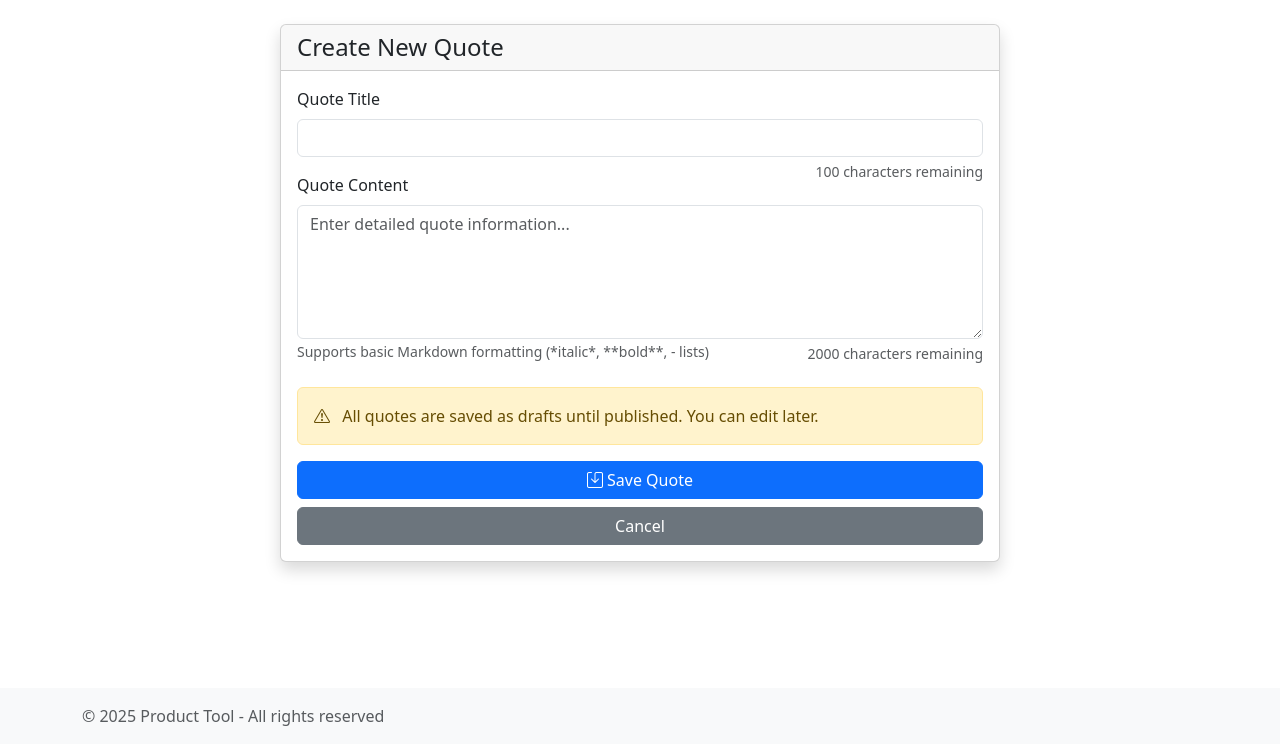
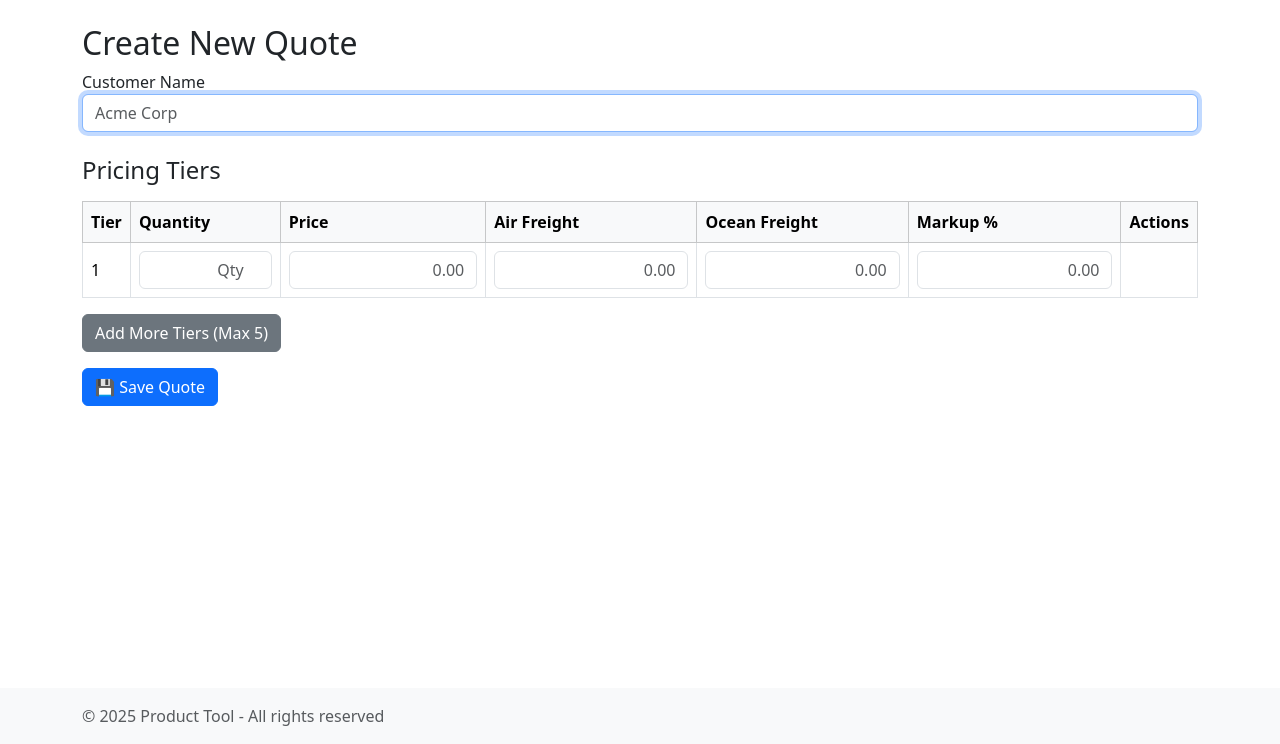
Before and after one commit to alexkharrod/product_tool, a Flask app: page /quotes/quotes/create in a window 1280 px wide. Shown: the part 56-800 px from the top of the page. Run offline with Flask 3, Linux system fonts and the light colour scheme; the visitor is signed in with stand-in values (Sample User, id 1); parts of the project's set-up code (start-up, migrations or seed data) failed here and were passed over.

Commit message:
implement quantity price tiers

```diff
--- a/application/forms.py
+++ b/application/forms.py
@@ -1,10 +1,14 @@
 from flask_wtf import FlaskForm
 from wtforms import (
-    StringField, TextAreaField, DecimalField,
+    StringField, TextAreaField, DecimalField, FloatField,
     SubmitField, PasswordField, BooleanField,
-    SelectField, IntegerField, DateField, SelectMultipleField
+    SelectField, IntegerField, DateField, SelectMultipleField,
+    FieldList, FormField
 )
-from wtforms.validators import DataRequired, Length, NumberRange, Email, EqualTo
+from wtforms.validators import (
+    DataRequired, InputRequired, Length,
+    NumberRange, Email, EqualTo
+)
 
 class LoginForm(FlaskForm):
     email = StringField('Email', validators=[DataRequired(), Email()])
@@ -32,13 +36,30 @@ class EditUserForm(FlaskForm):
     is_admin = BooleanField('Administrator')
     submit = SubmitField('Update User')
 
+class TierForm(FlaskForm):
+    quantity = IntegerField('Quantity', validators=[DataRequired(), NumberRange(min=1, max=99999999)])
+    air_freight = FloatField('Air Freight', validators=[NumberRange(max=99999.99)], render_kw={"step": "0.01"})
+    ocean_freight = FloatField('Ocean Freight', validators=[NumberRange(max=99999.99)], render_kw={"step": "0.01"})
+    markup = FloatField('Markup %', validators=[NumberRange(min=0, max=99.99)], render_kw={"step": "0.01"})
+    quote_price = FloatField('Price', validators=[
+        DataRequired(),
+        NumberRange(min=0.01, max=99999999.99)
+    ], render_kw={"step": "0.01"})
+
 class QuoteForm(FlaskForm):
-    title = StringField('Quote Title', validators=[
+    """Form for creating/editing quotes with dynamic pricing tiers"""
+    customer_name = StringField('Customer Name', validators=[
         DataRequired(),
-        Length(min=2, max=100)
-    ])
-    content = TextAreaField('Quote Content', validators=[
-        DataRequired(),
-        Length(min=10, max=2000)
-    ])
-    submit = SubmitField('Save Quote')
+        Length(min=2, max=100),
+        InputRequired(message="Customer name is required")
+    ], render_kw={"placeholder": "Acme Corp"})
+
+    tiers = FieldList(
+        FormField(TierForm),
+        min_entries=1,
+        max_entries=10,
+        label="Pricing Tiers"
+    )
+
+    add_tier = SubmitField('➕ Add Tier', render_kw={"class": "btn-secondary"})
+    submit = SubmitField('💾 Save Quote', render_kw={"class": "btn-primary"})
--- a/application/routes/quote.py
+++ b/application/routes/quote.py
@@ -1,7 +1,7 @@
 import logging
 from flask import Blueprint, render_template, redirect, url_for, flash
 from flask_login import login_required, current_user
-from application.models.quote import Quote
+from application.models.quote import Quote, QuoteTier
 from application.forms import QuoteForm
 from application import db
 
@@ -16,18 +16,51 @@ def quote_list():
 @bp.route('/quotes/create', methods=['GET', 'POST'])
 @login_required
 def create_quote():
-    """Handle quote creation with validation and error logging"""
+    """Handle quote creation with dynamic tiers"""
     form = QuoteForm()
+
+    # Handle "Add Tier" button click
+    if form.add_tier.data:
+        form.tiers.append_entry()
+        return render_template('quotes/create.html', form=form)
+
     if form.validate_on_submit():
         try:
+            # Create base quote
             quote = Quote(
-                title=form.title.data.strip(),
-                content=form.content.data.strip(),
-                user_id=current_user.id
+                customer_name=form.customer_name.data.strip(),
+                user_id=current_user.id,
+                status='Draft',
+                quote_number=Quote.generate_quote_number()
             )
             db.session.add(quote)
+            db.session.flush()  # Get quote ID
+
+            # Process tiers
+            for idx, tier_form in enumerate(form.tiers):
+                tier = QuoteTier(
+                    tier_number=idx+1,
+                    quantity=tier_form.quantity.data,
+                    quote_price=tier_form.quote_price.data,
+                    air_freight=tier_form.air_freight.data or 0.0,
+                    ocean_freight=tier_form.ocean_freight.data or 0.0,
+                    markup=tier_form.markup.data or 0.0,
+                    quote_id=quote.id
+                )
+                db.session.add(tier)
+
+            # Validate quantity progression
+            tiers = sorted(quote.tiers, key=lambda t: t.quantity)
+            prev_qty = 0
+            for i, tier in enumerate(tiers):
+                if i == 0 and tier.quantity < 1:
+                    raise ValueError("First tier quantity must be at least 1")
+                if i > 0 and tier.quantity <= prev_qty:
+                    raise ValueError(f"Tier {i+1} quantity must be greater than previous")
+                prev_qty = tier.quantity
+
             db.session.commit()
-            flash('Quote created successfully', 'success')
+            flash('Quote with tiers saved successfully', 'success')
             return redirect(url_for('quote.quote_list'))
         except ValueError as ve:
             db.session.rollback()
@@ -42,7 +75,7 @@ def create_quote():
 @bp.route('/quotes/<int:id>/edit', methods=['GET', 'POST'])
 @login_required
 def edit_quote(id):
-    """Handle quote updates with proper authorization and error handling"""
+    """Handle quote updates with dynamic tiers"""
     quote = Quote.query.get_or_404(id)
 
     # Verify ownership or admin access
@@ -52,11 +85,53 @@ def edit_quote(id):
         return redirect(url_for('quote.quote_list'))
 
     form = QuoteForm(obj=quote)
+
+    # Handle "Add Tier" button click
+    if form.add_tier.data:
+        form.tiers.append_entry()
+        return render_template('quotes/edit.html', form=form, quote=quote)
+
+    # Populate existing tiers
+    if not form.tiers.entries:
+        for tier in quote.tiers:
+            tier_form = form.tiers.append_entry()
+            tier_form.quantity.data = tier.quantity
+            tier_form.quote_price.data = tier.quote_price
+            tier_form.air_freight.data = tier.air_freight
+            tier_form.ocean_freight.data = tier.ocean_freight
+            tier_form.markup.data = tier.markup
+
     if form.validate_on_submit():
         try:
-            form.populate_obj(quote)
-            quote.title = form.title.data.strip()
-            quote.content = form.content.data.strip()
+            with db.session.begin_nested():
+                # Update base fields
+                quote.customer_name = form.customer_name.data.strip()
+
+                # Clear existing tiers
+                quote.tiers = []
+
+                # Process tiers through WTForms
+                for idx, tier_form in enumerate(form.tiers):
+                    tier = QuoteTier(
+                        tier_number=idx+1,
+                        quantity=tier_form.quantity.data,
+                        quote_price=tier_form.quote_price.data,
+                        air_freight=tier_form.air_freight.data or 0.0,
+                        ocean_freight=tier_form.ocean_freight.data or 0.0,
+                        markup=tier_form.markup.data or 0.0
+                    )
+                    quote.tiers.append(tier)
+
+                # Validate quantity progression
+                tiers = sorted(quote.tiers, key=lambda t: t.quantity)
+                prev_qty = 0
+                for i, tier in enumerate(tiers):
+                    if i == 0 and tier.quantity < 1:
+                        raise ValueError("First tier quantity must be at least 1")
+                    if i > 0 and tier.quantity <= prev_qty:
+                        raise ValueError(f"Tier {i+1} quantity must be greater than previous")
+                    prev_qty = tier.quantity
+
             db.session.commit()
             flash('Quote updated successfully', 'success')
             return redirect(url_for('quote.quote_list'))
--- a/application/templates/quotes/create.html
+++ b/application/templates/quotes/create.html
@@ -1,98 +1,158 @@
 {% extends "base.html" %}
-{% block title %}Create Quote{% endblock %}
+{% block content %}
+    <h2>Create New Quote</h2>
+    <form method="POST" id="quoteForm">
+        {{ form.hidden_tag() }}
 
-{% block scripts %}
-{{ super() }}
+        <div class="form-group mb-4">
+            {{ form.customer_name.label }}
+            {{ form.customer_name(class="form-control", autofocus=true) }}
+            {% for error in form.customer_name.errors %}
+                <div class="alert alert-danger">{{ error }}</div>
+            {% endfor %}
+        </div>
+
+        <h4 class="mt-4 mb-3">Pricing Tiers</h4>
+        <table class="table table-bordered mt-3">
+            <thead class="table-light">
+                <tr>
+                    <th>Tier</th>
+                    <th>Quantity</th>
+                    <th>Price</th>
+                    <th>Air Freight</th>
+                    <th>Ocean Freight</th>
+                    <th>Markup %</th>
+                    <th>Actions</th>
+                </tr>
+            </thead>
+            <tbody id="tiersContainer">
+                {% for tier in form.tiers %}
+                <tr class="tier-row">
+                    <td class="align-middle">{{ loop.index }}</td>
+                    <td>
+                        {{ tier.quantity(class="form-control text-end", max="99999999", placeholder="Qty") }}
+                        {% for error in tier.quantity.errors %}
+                            <div class="alert alert-danger">{{ error }}</div>
+                        {% endfor %}
+                    </td>
+                    <td>
+                        {{ tier.quote_price(class="form-control text-end", step="0.01", placeholder="0.00") }}
+                        {% for error in tier.quote_price.errors %}
+                            <div class="alert alert-danger">{{ error }}</div>
+                        {% endfor %}
+                    </td>
+                    <td>{{ tier.air_freight(class="form-control text-end", step="0.01", placeholder="0.00") }}</td>
+                    <td>{{ tier.ocean_freight(class="form-control text-end", step="0.01", placeholder="0.00") }}</td>
+                    <td>{{ tier.markup(class="form-control text-end", step="0.01", placeholder="0.00") }}</td>
+                    <td class="align-middle">
+                        {% if loop.index > 1 %}
+                        <button type="button" class="btn btn-danger btn-sm remove-tier">Remove</button>
+                        {% endif %}
+                    </td>
+                </tr>
+                {% endfor %}
+            </tbody>
+        </table>
+
+        <div class="mb-3">
+            <button type="button" id="addTier" class="btn btn-secondary"
+                {% if form.tiers|length >=5 %}disabled{% endif %}>
+                Add More Tiers (Max 5)
+            </button>
+        </div>
+
+        <div class="form-group">
+            {{ form.submit(class="btn btn-primary") }}
+        </div>
+    </form>
+
     <script>
     document.addEventListener('DOMContentLoaded', function() {
-    // Title character counter
-    const titleField = document.getElementById('{{ form.title.id }}');
-    const titleCounter = document.getElementById('title-counter');
-    const maxTitleLength = 100;
+        const container = document.getElementById('tiersContainer');
+        const addButton = document.getElementById('addTier');
+        let tierCount = {{ form.tiers|length }};
 
-    // Content character counter
-    const contentField = document.getElementById('{{ form.content.id }}');
-    const contentCounter = document.getElementById('content-counter');
-    const maxContentLength = 2000;
+        addButton.addEventListener('click', function() {
+            if (tierCount >= 5) return;
 
-    function updateCounter(field, counter, maxLength) {
-        const remaining = maxLength - field.value.length;
-        counter.textContent = remaining;
-        counter.classList.toggle('text-danger', remaining < (maxLength * 0.1));
-    }
+            const template = document.createElement('template');
+            template.innerHTML = `
+                <tr class="tier-row">
+                    <td class="align-middle">${tierCount + 1}</td>
+                    <td>
+                        <input class="form-control text-end"
+                            name="tiers-${tierCount}-quantity"
+                            id="tiers-${tierCount}-quantity"
+                            type="number"
+                            min="1"
+                            max="99999999"
+                            required
+                            placeholder="Qty">
+                        <div class="invalid-feedback">Required minimum quantity</div>
+                    </td>
+                    <td>
+                        <input class="form-control text-end"
+                            name="tiers-${tierCount}-quote_price"
+                            id="tiers-${tierCount}-quote_price"
+                            type="number"
+                            step="0.01"
+                            min="0.01"
+                            max="99999999.99"
+                            required
+                            placeholder="0.00">
+                        <div class="invalid-feedback">Valid price required</div>
+                    </td>
+                    <td>
+                        <input class="form-control text-end"
+                            name="tiers-${tierCount}-air_freight"
+                            id="tiers-${tierCount}-air_freight"
+                            type="number"
+                            step="0.01"
+                            max="99999.99"
+                            placeholder="0.00">
+                    </td>
+                    <td>
+                        <input class="form-control text-end"
+                            name="tiers-${tierCount}-ocean_freight"
+                            id="tiers-${tierCount}-ocean_freight"
+                            type="number"
+                            step="0.01"
+                            max="99999.99"
+                            placeholder="0.00">
+                    </td>
+                    <td>
+                        <input class="form-control text-end"
+                            name="tiers-${tierCount}-markup"
+                            id="tiers-${tierCount}-markup"
+                            type="number"
+                            step="0.01"
+                            min="0"
+                            max="99.99"
+                            placeholder="40">
+                        <div class="invalid-feedback">Max 99.99%</div>
+                    </td>
+                    <td class="align-middle">
+                        <button type="button" class="btn btn-danger btn-sm remove-tier">Remove</button>
+                    </td>
+                </tr>
+            `.trim();
 
-    titleField.addEventListener('input', () => {
-        updateCounter(titleField, titleCounter, maxTitleLength);
+            container.appendChild(template.content.firstChild);
+            tierCount++;
+            if (tierCount >= 5) addButton.disabled = true;
         });
 
-    contentField.addEventListener('input', () => {
-        updateCounter(contentField, contentCounter, maxContentLength);
+        container.addEventListener('click', function(e) {
+            if (e.target.classList.contains('remove-tier')) {
+                e.target.closest('tr').remove();
+                tierCount--;
+                addButton.disabled = tierCount >= 5;
+                // Update tier numbers
+                Array.from(container.querySelectorAll('.tier-row')).forEach((row, index) => {
+                    row.cells[0].textContent = index + 1;
                 });
-
-    // Initialize counters
-    titleField.dispatchEvent(new Event('input'));
-    contentField.dispatchEvent(new Event('input'));
+            }
+        });
     });
     </script>
 {% endblock %}
-
-{% block content %}
-<div class="container">
-    <div class="row justify-content-center">
-        <div class="col-md-8">
-            <div class="card shadow">
-                <div class="card-header">
-                    <h4 class="mb-0">Create New Quote</h4>
-                </div>
-                <div class="card-body">
-                    <form method="POST" novalidate>
-                        {{ form.hidden_tag() }}
-
-                        <div class="mb-3">
-                            {{ form.title.label(class="form-label") }}
-                            {{ form.title(class="form-control" + (' is-invalid' if form.title.errors else ''), maxlength=100) }}
-                            <small class="form-text text-muted float-end">
-                                <span id="title-counter">100</span> characters remaining
-                            </small>
-                            {% for error in form.title.errors %}
-                                <div class="invalid-feedback">{{ error }}</div>
-                            {% endfor %}
-                        </div>
-
-                        <div class="mb-3">
-                            {{ form.content.label(class="form-label") }}
-                            {{ form.content(class="form-control" + (' is-invalid' if form.content.errors else ''),
-                                        rows=5,
-                                        maxlength=2000,
-                                        placeholder="Enter detailed quote information...") }}
-                            <small class="form-text text-muted float-end">
-                                <span id="content-counter">2000</span> characters remaining
-                            </small>
-                            <small class="form-text text-muted">
-                                Supports basic Markdown formatting (*italic*, **bold**, - lists)
-                            </small>
-                            {% for error in form.content.errors %}
-                                <div class="invalid-feedback">{{ error }}</div>
-                            {% endfor %}
-                        </div>
-
-                        <div class="alert alert-warning mt-4">
-                            <i class="bi bi-exclamation-triangle me-2"></i>
-                            All quotes are saved as drafts until published. You can edit later.
-                        </div>
-
-                        <div class="d-grid gap-2">
-                            <button type="submit" class="btn btn-primary">
-                                <i class="bi bi-save me-1"></i>Save Quote
-                            </button>
-                            <a href="{{ url_for('quote.quote_list') }}" class="btn btn-secondary">
-                                Cancel
-                            </a>
-                        </div>
-                    </form>
-                </div>
-            </div>
-        </div>
-    </div>
-</div>
-{% endblock %}
```
Also changed, not shown: application/templates/quotes/edit.html (+54 -88 lines), migrations/versions/a56da157fd36_convert_to_tiered_pricing_model_with_1_.py (added, +86 -0 lines). Lines whose indentation alone changed are shown as unchanged.
